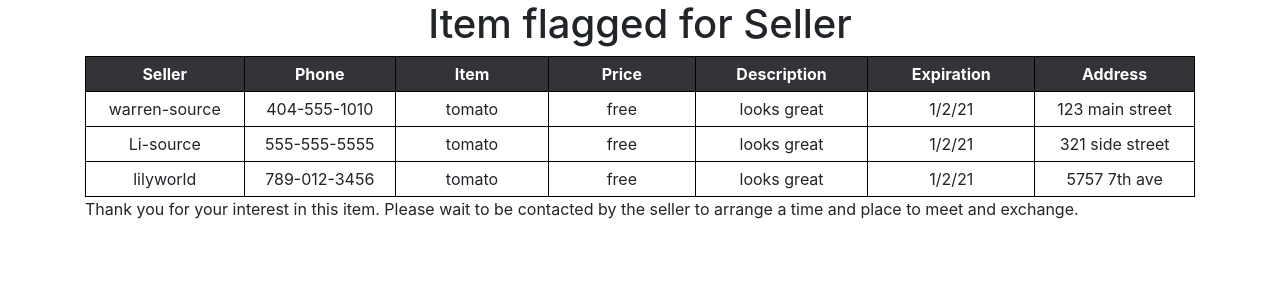
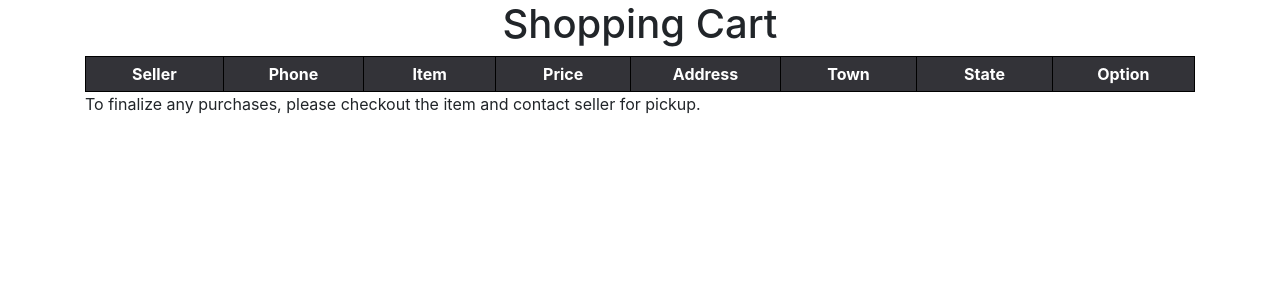
Before and after one commit to Warren-source/CS435-project, a Flask app: page /purchase/1 in a window 1280 px wide. Shown: the part 56-356 px from the top of the page. Run offline with Flask 2, Linux system fonts and the light colour scheme; data comes from the database, SQL or seed files in the repository; lists and menus that the app fills with data are empty; some libraries are stand-ins or nearby versions.

Commit message:
Update buy.html

```diff
--- a/website/templates/buy.html
+++ b/website/templates/buy.html
@@ -1,13 +1,10 @@
 {% extends "base.html" %}
-{% block title %} Items For Sale {% endblock %}
+{% block title %} Shopping Cart {% endblock %}
 
 {% block content %}
 
-<!--okay, so I have the selling item's id
-    might be good idea to have user's id passed here too
-    so i should have the item displayed here
-    so the user will see their purchase
-    then simply ask for a credit card-->
+<!--this is to show the user's shopping cart, where they can finalize their
+    purchase-->
 <!--make table prettier-->
 <style>
     table {
@@ -32,31 +29,35 @@
         border-spacing:0 15px;
     }
 </style>
-
+    <!--the backend, views.py, feeds this page a table with the items' and seller's info-->
     <div class="summary">
-        <h1 style="text-align: center">Item flagged for Seller</h1>
+        <h1 style="text-align: center">Shopping Cart</h1>
         <table>
             <tr>
                 <th>Seller</th>
                 <th>Phone</th>
                 <th>Item</th>
                 <th>Price</th>
-                <th>Description</th>
-                <th>Expiration</th>
                 <th>Address</th>
+                <th>Town</th>
+                <th>State</th>
+                <th>Option</th>
 
             </tr>
 
-            {% for item in seller_item %}
+            {% for item in my_cart %}
 
             <tr>
                 <td>{{ item.user_name }}</td>
                 <td>{{ item.phone }}</td>
                 <td>{{ item.food }}</td>
                 <td>{{ item.price }}</td>
-                <td>{{ item.description }}</td>
-                <td>{{ item.expiration }}</td>
                 <td>{{ item.address }}</td>
+                <td>{{ item.town }}</td>
+                <td>{{ item.state }}</td>
+                <td>
+                    <a href="/checkout/{{item.id}}">Checkout</a>
+                </td>
             </tr>
 
             {% endfor %}
@@ -65,9 +66,11 @@
     </div>
 
 
+
+
 <p>
-    Thank you for your interest in this item. Please wait to
-    be contacted by the seller to arrange a time and place to meet and exchange.
+    To finalize any purchases, please checkout the item
+    and contact seller for pickup.
 </p>
 
 
```
